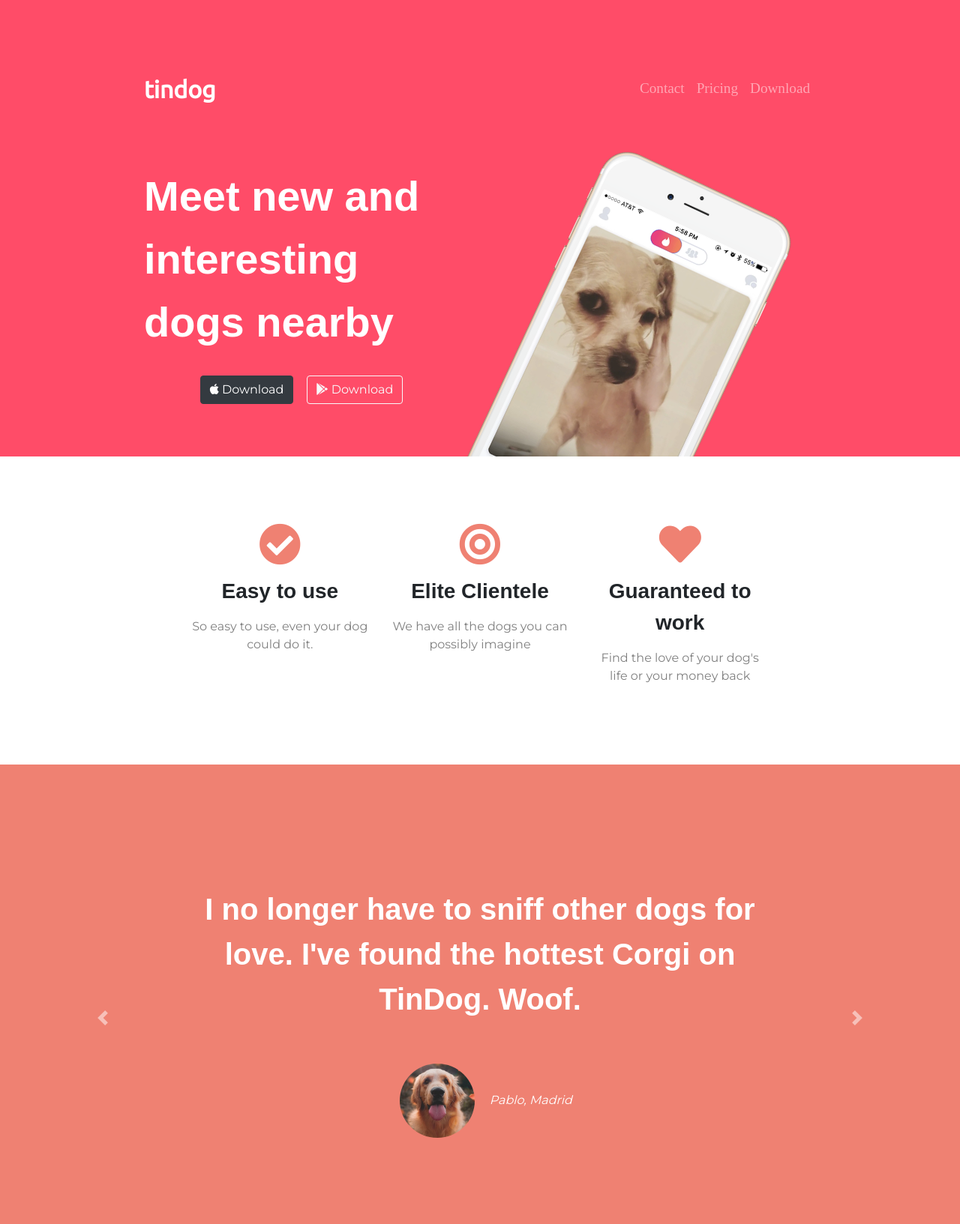
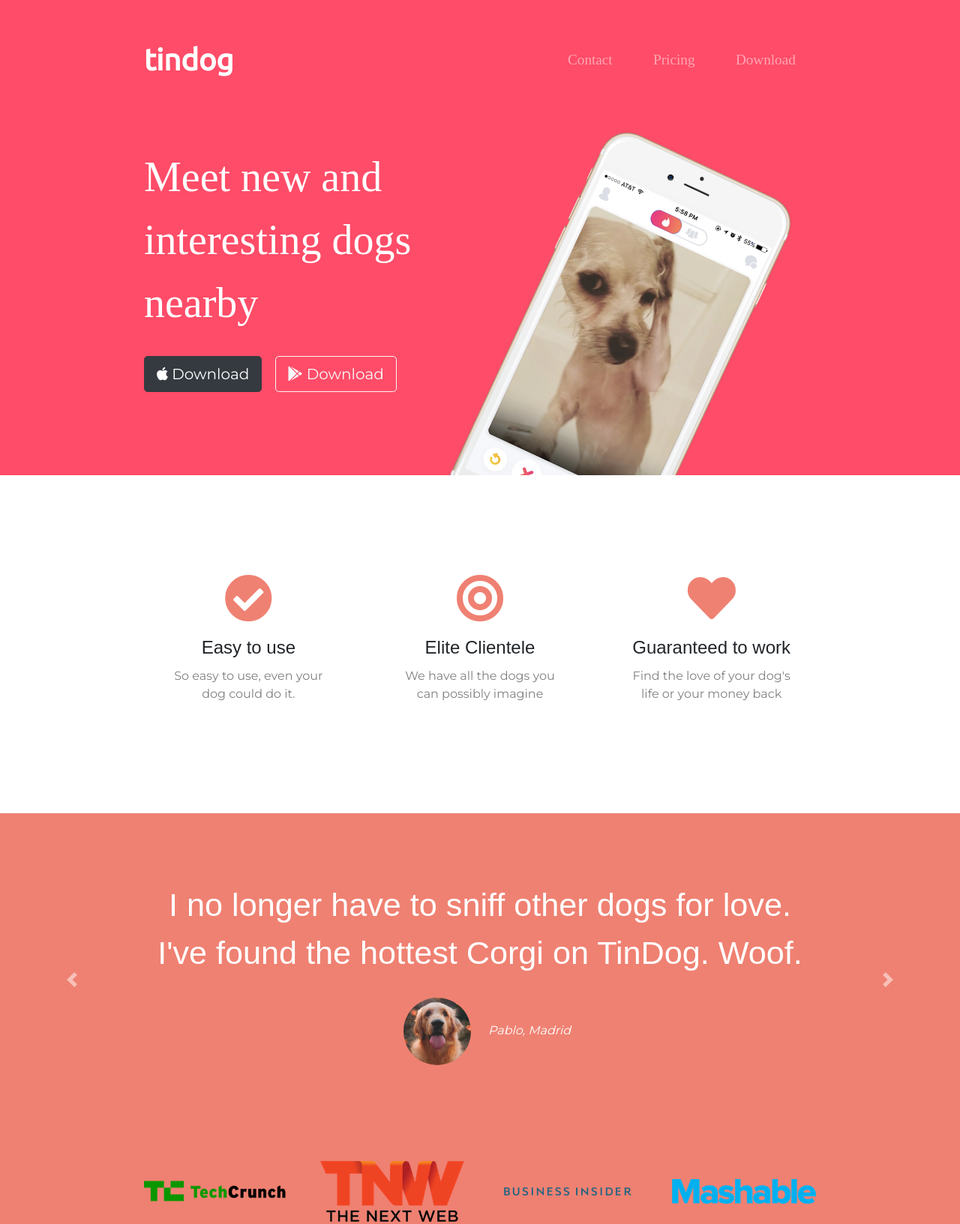
Before and after one commit to StanPeter/tinderForYourDog, a plain HTML site: page index.html in a window 1280 px wide. Shown: the top 1633 px of the page at 75% size. Drawn offline with nearby package versions, Linux system fonts and the light colour scheme.

Commit message:
finished fron end, fully responsive

```diff
--- a/index.html
+++ b/index.html
@@ -16,10 +16,9 @@
 
     <title>TinDog</title>
 </head>
-
 <body>
 
-    <header class="color-section header-section container-fluid pb-5">
+    <header class="colored-section header-section">
         <nav class="navbar navbar-expand-lg navbar-dark">
 
             <a class="navbar-brand" href="#">tindog</a>
@@ -51,13 +50,12 @@
         <div class="row">
             <div class="col-lg-6">
 
-                <h1 class="header-h1">Meet new and interesting dogs nearby</h1>
-                <button class="btn btn-dark header-button">
+                <h1 class="big-heading">Meet new and interesting dogs nearby</h1>
+                <button class="btn btn-lg btn-dark header-button">
                     <i class="fab fa-apple"></i>
                         Download
                 </button>
-
-                <button class="btn btn-outline-light header-button">
+                <button class="btn btn-lg btn-outline-light header-button">
                     <i class="fab fa-google-play"></i>
                         Download
                 </button>
@@ -71,48 +69,50 @@
         </div>
     </header>
 
-    <section class="white-section attribute-section container-fluid">
-        <div class="row mx-5">
+    <section class="white-section attribute-section">
+        <div class="container-fluid">
+            <div class="row">
 
-            <div class="col-lg-4">
-                <i class="fa fa-check-circle fa-2x"></i>
+                <div class="col-lg-4 attribute-box">
+                    <i class="fa fa-check-circle fa-4x"></i>
                     <h3>Easy to use</h3>
                     <p>So easy to use, even your dog could do it.</p>
                 </div>
 
-            <div class="col-lg-4">
-                <i class="fa fa-bullseye fa-2x"></i>
+                <div class="col-lg-4 attribute-box">
+                    <i class="fa fa-bullseye fa-4x"></i>
                     <h3>Elite Clientele</h3>
                     <p>We have all the dogs you can possibly imagine</p>
                 </div>
 
-            <div class="col-lg-4">
-                <i class="fa fa-heart fa-2x"></i>
+                <div class="col-lg-4 attribute-box">
+                    <i class="fa fa-heart fa-4x"></i>
                     <h3>Guaranteed to work</h3>
                     <p>Find the love of your dog's life or your money back</p>
                 </div>
 
             </div>
+        </div>
     </section>
 
-    <section class="color-section carousel-section container-fluid">
-        <div id="carouselId" class="mx-5 carousel slide" data-ride="carousel" data-interval="false">
+    <section class="colored-section carousel-section">
+        <div id="carouselId" class="carousel slide" data-ride="carousel" data-interval="false">
             <div class="carousel-inner">
 
-                <div class="carousel-item active">
-                    <h2>I no longer have to sniff other dogs for love. I've found the hottest Corgi on TinDog. Woof.</h2>
+                <div class="carousel-item active container-fluid">
+                    <h2 class="carousel-text">I no longer have to sniff other dogs for love. I've found the hottest Corgi on TinDog. Woof.</h2>
                     <img class="carousel-image" src="images/dog-img.jpg" alt="dog-profile">
                     <em>Pablo, Madrid</em>
                 </div>
 
-                <div class="carousel-item">
-                    <h2>My dog used to be so lonely, but with TinDog's help, they've found the love of their life. I think.</h2>
+                <div class="carousel-item container-fluid">
+                    <h2 class="carousel-text">My dog used to be so lonely, but with TinDog's help, they've found the love of their life. I think.</h2>
                     <img class="carousel-image" src="images/lady-img.jpg" alt="lady-profile">
                     <em>Beverly, Illinois</em>
                 </div>
 
-                <div class="carousel-item">
-                    <h2>My dog used to be so lonely, but with TinDog's help, they've found the love of their life. I think.</h2>
+                <div class="carousel-item container-fluid">
+                    <h2 class="carousel-text">My dog used to be so lonely, but with TinDog's help, they've found the love of their life. I think.</h2>
                     <img class="carousel-image" src="images/dog3.jpg" alt="lady-profile">
                     <em>Jagoda, Poland</em>
                 </div>
@@ -129,7 +129,7 @@
 
         </div>
 
-        <div class="mt-5">
+        <div class="carousel-logo">
             <img src="images/techcrunch.png" alt="tc-logo">
             <img src="images/tnw.png" alt="tnw-logo">
             <img src="images/bizinsider.png" alt="biz-insider-logo">
@@ -138,13 +138,13 @@
 
     </section>
 
-    <section class="white-section price-section container-fluid" id="Pricing">
+    <section class="white-section price-section" id="Pricing">
 
-        <h2>A Plan for Every Dog's Needs</h2>
+        <h2 class="price-heading">A Plan for Every Dog's Needs</h2>
         <p>Simple and affordable price plans for your and your dog.</p>
 
         <div class="row">
-            <div class="col-sm-6 col-lg-4 custom-card">
+            <div class="col-sm-6 col-lg-4 pricing-card">
                 <div class="card">
 
                     <div class="card-header">
@@ -161,7 +161,7 @@
 
                 </div>
             </div>
-            <div class="col-sm-6 col-lg-4 custom-card">
+            <div class="col-sm-6 col-lg-4 pricing-card">
                 <div class="card">
 
                     <div class="card-header">
@@ -178,7 +178,7 @@
 
                 </div>
             </div>
-            <div class="col-sm-12 col-lg-4 custom-card">
+            <div class="col-sm-12 col-lg-4 pricing-card">
                 <div class="card">
 
                     <div class="card-header">
@@ -200,38 +200,30 @@
         </div>
     </section>
 
-    <!-- Call to Action -->
+    <section class="colored-section download-section container-fluid" id="Download">
 
-    <section class="color-section download-section container-fluid" id="Download">
-        <div class="container">
+        <h2>Find the True Love of Your Dog's Life Today.</h2>
 
-            <h2 class="mb-5">Find the True Love of Your Dog's Life Today.</h2>
-
-            <button class="btn btn-dark">
+        <button class="btn btn-lg btn-dark">
             <i class="fab fa-apple"></i>
                 Download
         </button>
-            <button class="btn btn-light">
+        <button class="btn btn-lg btn-light">
             <i class="fab fa-google-play"></i>
                 Download
         </button>
 
-        </div>
     </section>
 
+    <footer class="white-section footer-section" id="Contact">
 
-    <!-- Footer -->
-
-    <footer class="white-section footer-section container-fluid" id="Contact">
-
+        <i class="fab fa-facebook"></i>
         <i class="fab fa-twitter"></i>
-        <i class="fab fa-facebook"></i>
         <i class="fab fa-instagram"></i>
         <i class="fas fa-envelope"></i>
         <p>© Copyright 2018 TinDog</p>
 
     </footer>
-
 
     <!-- Optional JavaScript -->
     <!-- jQuery first, then Popper.js, then Bootstrap JS -->
@@ -245,5 +237,4 @@
         integrity="sha384-JZR6Spejh4U02d8jOt6vLEHfe/JQGiRRSQQxSfFWpi1MquVdAyjUar5+76PVCmYl"
         crossorigin="anonymous"></script>
 </body>
-
 </html>
--- a/public/style.css
+++ b/public/style.css
@@ -10,12 +10,21 @@
     text-align: center;
 }
 
-header {
-    background-color: #ff4c68;
-    color: white;
+h1, h2, h3, h4, h5, h6 {
+    font-family: "Montserrat-Bold", sans-serif;
+    line-height: 1.5;
 }
 
-.color-section {
+p {
+    color: grey;
+}
+
+/* sections */
+.container-fluid {
+    padding: 7% 15%;
+}
+
+.colored-section {
     background: #ff4c68;
     color: #fff;
 }
@@ -24,47 +33,30 @@
     background: #fff;
 }
 
-h1, h2, h3, h4, h5, h6 {
-    font-family: "Montserrat-Black", sans-serif;
-    font-weight: 800;
-    line-height: 1.5;
-
-}
-
-h1 {
-    font-size: 3.5em;
-}
-
-h2 {
-    font-size: 2.5em;
-}
-
-p {
-    color: grey;
-}
-
-.container-fluid {
-    padding: 7% 15%;
-}
-
 /* header section */
 .navbar {
-    padding: 0 0 4.5em;
+    padding: 0 0 4.5rem;
 }
 
 .navbar-brand {
-    font-size: 2em;
+    font-size: 2.5rem;
     font-weight: 600;
     font-family: "Ubuntu";
 }
 
+.nav-item {
+    padding: 1.2rem;
+}
+
 .nav-link {
-    padding: 0 1.2em;
-    font-size: 1.2em;
+    font-size: 1.2rem;
     font-family: "Montserrat-light";
 }
 
-.header-h1 {
+.header-section {
+    padding: 3% 15% 7%;
+    background-color: #ff4c68;
+    color: #fff;
     text-align: left;
 }
 
@@ -79,88 +71,87 @@
     right: 30%;
 }
 
+.big-heading {
+  font-family: "Montserrat-Black";
+  font-size: 3.5rem;
+}
+
 /* Section 1 (attribute section) */
 .attribute-section {
-    padding: 7% 15%;
-    background-color: #fff;
     position: relative;
-    z-index: 1;
 }
 
-.attribute-section i {
-    color: #ef8172;
-    font-size: 3.5em;
+.attribute-box {
+    padding: 4.5%;
 }
 
-.attribute-section i:hover {
+.attribute-box i {
+    color: #ef8172;
+    margin-bottom: 1rem;
+}
+
+.attribute-box i:hover {
     color: #ff4c68;
 }
 
-.attribute-section h3 {
-    padding: 0.5em 0 0.2em;
-    font-weight: 600;
+.attribute-box h3 {
+    font-size: 1.5rem;
 }
 
 /* Section 2 (Carousel section) */
 .carousel-section {
     background: #ef8172;
-    color: #fff;
-    padding: 5em 0;
 }
 
-.carousel-section h2 {
-    margin-bottom: 1em;
+.carousel-text {
+    font-size: 2.7rem;
 }
 
-.carousel-section img {
-    width: 15%;
-    margin: 1em 1em;
+.carousel-item img {
+    border-radius: 50%;
+    width: 10%;
+    margin: 1.2rem;
 }
 
-.carousel-image {
-    border-radius: 50%;
-    width: 12% !important;
-}
-
-.carousel-item {
-    padding: 7% 15%;
+.carousel-logo img{
+    width: 15%;
+    margin: 1.2em 1.2em 8%;
 }
 
 
 /* Section 3 (Price section) */
 
 .price-section {
-    padding: 4em;
+    padding: 6rem;
 }
 
-.custom-card {
+.price-heading {
+  font-size: 3rem;
+}
+
+.pricing-card {
     padding: 3% 2%;
-    text-align: center;
 }
 
 /* Section 4 (download-section) */
-.download-section {
-    padding: 7% 18%;
-    background: #ff4c68;
-}
-
-.download-section h2{
-    color: #fff;
-}
 
 .download-section button {
     margin: 5% 3% 5% 0;
 }
 
+.download-section h2 {
+    font-size: 3rem;
+}
+
 
 /* footer section */
 .footer-section {
-    background: #fff;
     padding: 7% 18% 3%;
 }
 
 .footer-section i {
     padding: 2% 1%;
+    font-size: 1.2rem;
 }
 
 .footer-section i:hover {
@@ -171,7 +162,7 @@
 
 /* media queries */
 
-@media (max-width: 1028px){
+@media (max-width: 922px){
     .header-image {
         position: static;
         transform: rotate(0);
```
Also changed, not shown: readme.txt (added), 1 other file. Lines whose indentation alone changed are shown as unchanged.
